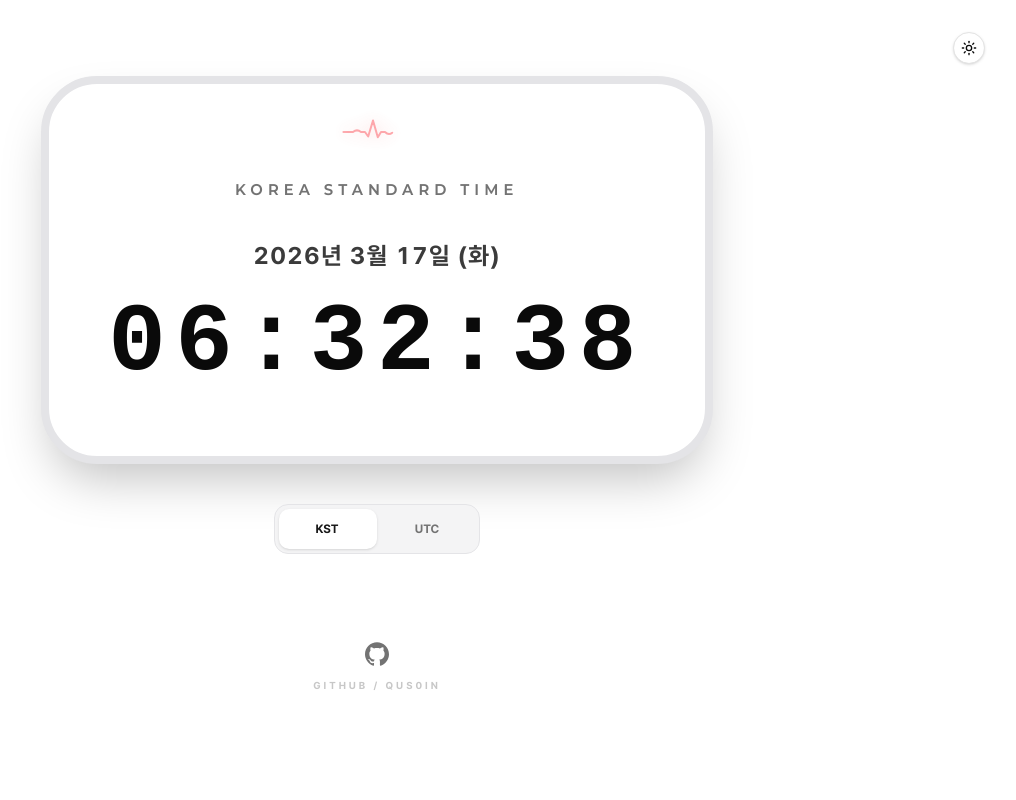
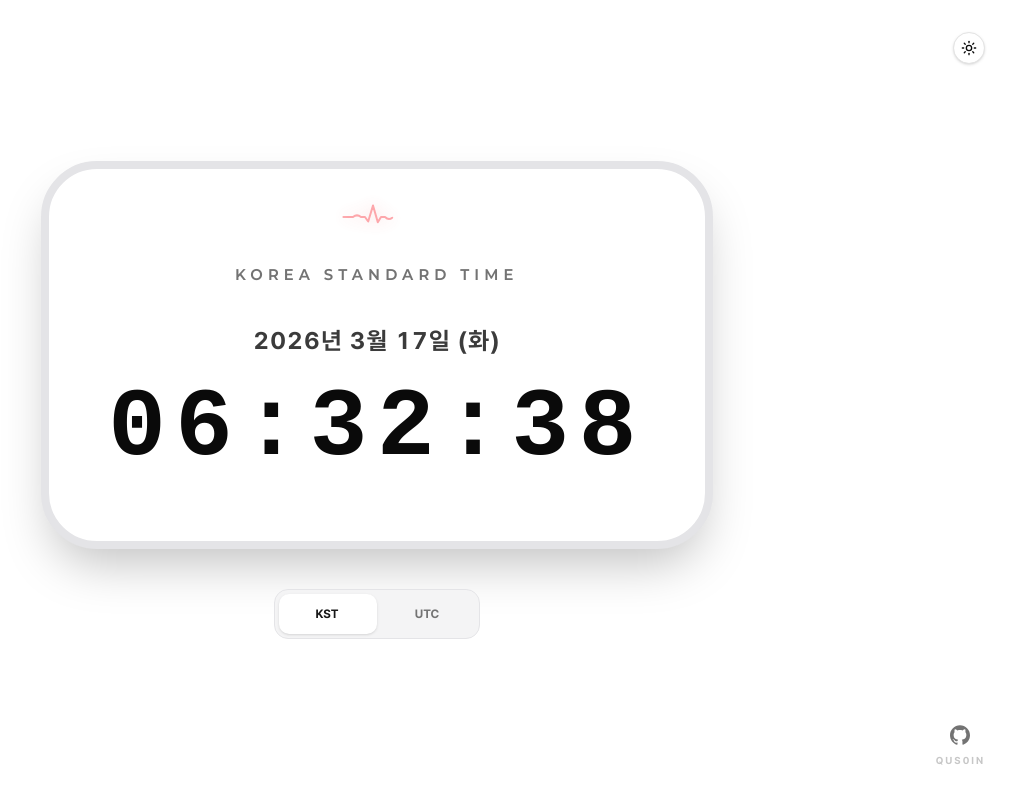
Before and after one commit to qus0in/clock, a Next.js app: page / in a window 1280 px wide. Shown: the whole page, without its empty margins (263-1279 px from the left). Built offline with nearby package versions, Linux system fonts and the light colour scheme; a web font is replaced by a local one.

Commit message:
style: 날짜 가운데 정렬 및 푸터를 우측 하단에 고정

```diff
--- a/src/app/page.tsx
+++ b/src/app/page.tsx
@@ -15,6 +15,30 @@ export default function Home() {
       </div>
 
       <ClockDisplay />
+
+      {/* 푸터: 우측 하단에 고정된 GitHub 링크 */}
+      <footer className="fixed bottom-8 right-8 z-50">
+        <a
+          href="https://github.com/qus0in"
+          target="_blank"
+          rel="noopener noreferrer"
+          className="group flex flex-col items-center gap-2 text-muted-foreground transition-all duration-300 hover:text-foreground"
+        >
+          <svg
+            xmlns="http://www.w3.org/2000/svg"
+            width="20"
+            height="20"
+            viewBox="0 0 24 24"
+            fill="currentColor"
+            className="transition-transform duration-300 group-hover:scale-110"
+          >
+            <path d="M12 .297c-6.63 0-12 5.373-12 12 0 5.303 3.438 9.8 8.205 11.385.6.113.82-.258.82-.577 0-.285-.01-1.04-.015-2.04-3.338.724-4.042-1.61-4.042-1.61C4.422 18.07 3.633 17.7 3.633 17.7c-1.087-.744.084-.729.084-.729 1.205.084 1.838 1.236 1.838 1.236 1.07 1.835 2.809 1.305 3.495.998.108-.776.417-1.305.76-1.605-2.665-.3-5.466-1.332-5.466-5.93 0-1.31.465-2.38 1.235-3.22-.135-.303-.54-1.523.105-3.176 0 0 1.005-.322 3.3 1.23.96-.267 1.98-.399 3-.405 1.02.006 2.04.138 3 .405 2.28-1.552 3.285-1.23 3.285-1.23.645 1.653.24 2.873.12 3.176.765.84 1.23 1.91 1.23 3.22 0 4.61-2.805 5.625-5.475 5.92.42.36.81 1.096.81 2.22 0 1.606-.015 2.896-.015 3.286 0 .315.21.69.825.57C20.565 22.092 24 17.592 24 12.297c0-6.627-5.373-12-12-12" />
+          </svg>
+          <span className="text-[10px] font-bold tracking-[0.2em] opacity-40 group-hover:opacity-100 transition-opacity duration-300">
+            QUS0IN
+          </span>
+        </a>
+      </footer>
     </div>
   );
 }
--- a/src/components/ClockDisplay.tsx
+++ b/src/components/ClockDisplay.tsx
@@ -50,7 +50,7 @@ export function ClockDisplay() {
         </h2>
 
         {/* 한글 날짜 및 요일 표시 (Monospace 적용) */}
-        <div className="font-mono tabular-nums text-lg font-bold text-foreground mb-4 opacity-80 tracking-wider md:text-2xl md:mb-6">
+        <div className="font-mono tabular-nums text-lg font-bold text-foreground mb-4 opacity-80 tracking-wider text-center w-full md:text-2xl md:mb-6">
           {displayTime.getFullYear()}년 {displayTime.getMonth() + 1}월 {displayTime.getDate()}일 (
           {['일', '월', '화', '수', '목', '금', '토'][displayTime.getDay()]})
         </div>
@@ -84,30 +84,6 @@ export function ClockDisplay() {
           UTC
         </button>
       </div>
-      {/* 푸터: 깃허브 아이콘 및 링크 */}
-      <footer className="mt-12 flex items-center justify-center pb-8">
-        <a
-          href="https://github.com/qus0in"
-          target="_blank"
-          rel="noopener noreferrer"
-          className="group flex flex-col items-center gap-3 text-muted-foreground transition-all duration-300 hover:text-foreground"
-        >
-          {/* 최신 스타일의 GitHub 모노 아이콘 */}
-          <svg
-            xmlns="http://www.w3.org/2000/svg"
-            width="24"
-            height="24"
-            viewBox="0 0 24 24"
-            fill="currentColor"
-            className="transition-transform duration-300 group-hover:scale-110"
-          >
-            <path d="M12 .297c-6.63 0-12 5.373-12 12 0 5.303 3.438 9.8 8.205 11.385.6.113.82-.258.82-.577 0-.285-.01-1.04-.015-2.04-3.338.724-4.042-1.61-4.042-1.61C4.422 18.07 3.633 17.7 3.633 17.7c-1.087-.744.084-.729.084-.729 1.205.084 1.838 1.236 1.838 1.236 1.07 1.835 2.809 1.305 3.495.998.108-.776.417-1.305.76-1.605-2.665-.3-5.466-1.332-5.466-5.93 0-1.31.465-2.38 1.235-3.22-.135-.303-.54-1.523.105-3.176 0 0 1.005-.322 3.3 1.23.96-.267 1.98-.399 3-.405 1.02.006 2.04.138 3 .405 2.28-1.552 3.285-1.23 3.285-1.23.645 1.653.24 2.873.12 3.176.765.84 1.23 1.91 1.23 3.22 0 4.61-2.805 5.625-5.475 5.92.42.36.81 1.096.81 2.22 0 1.606-.015 2.896-.015 3.286 0 .315.21.69.825.57C20.565 22.092 24 17.592 24 12.297c0-6.627-5.373-12-12-12" />
-          </svg>
-          <span className="text-[10px] font-bold tracking-[0.3em] opacity-40 group-hover:opacity-100 transition-opacity duration-300">
-            GITHUB / QUS0IN
-          </span>
-        </a>
-      </footer>
     </div>
   );
 }
```
